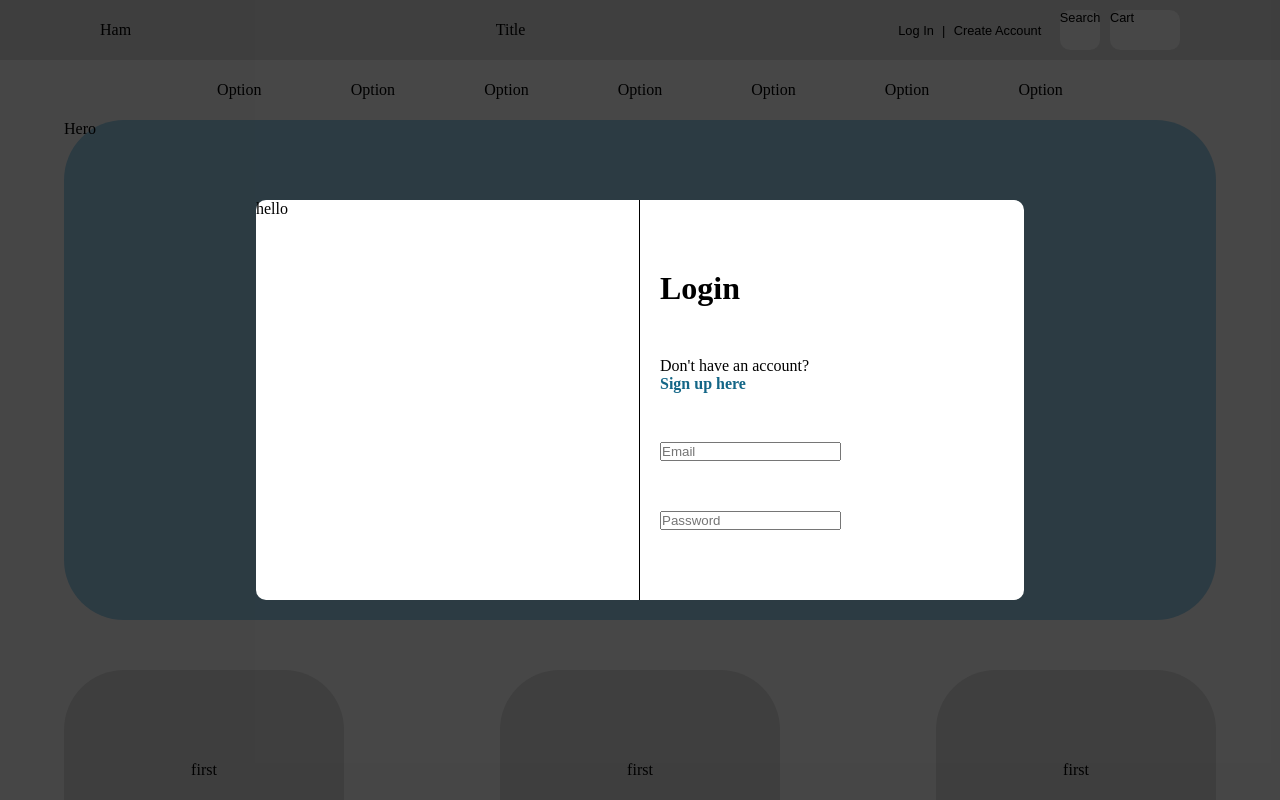
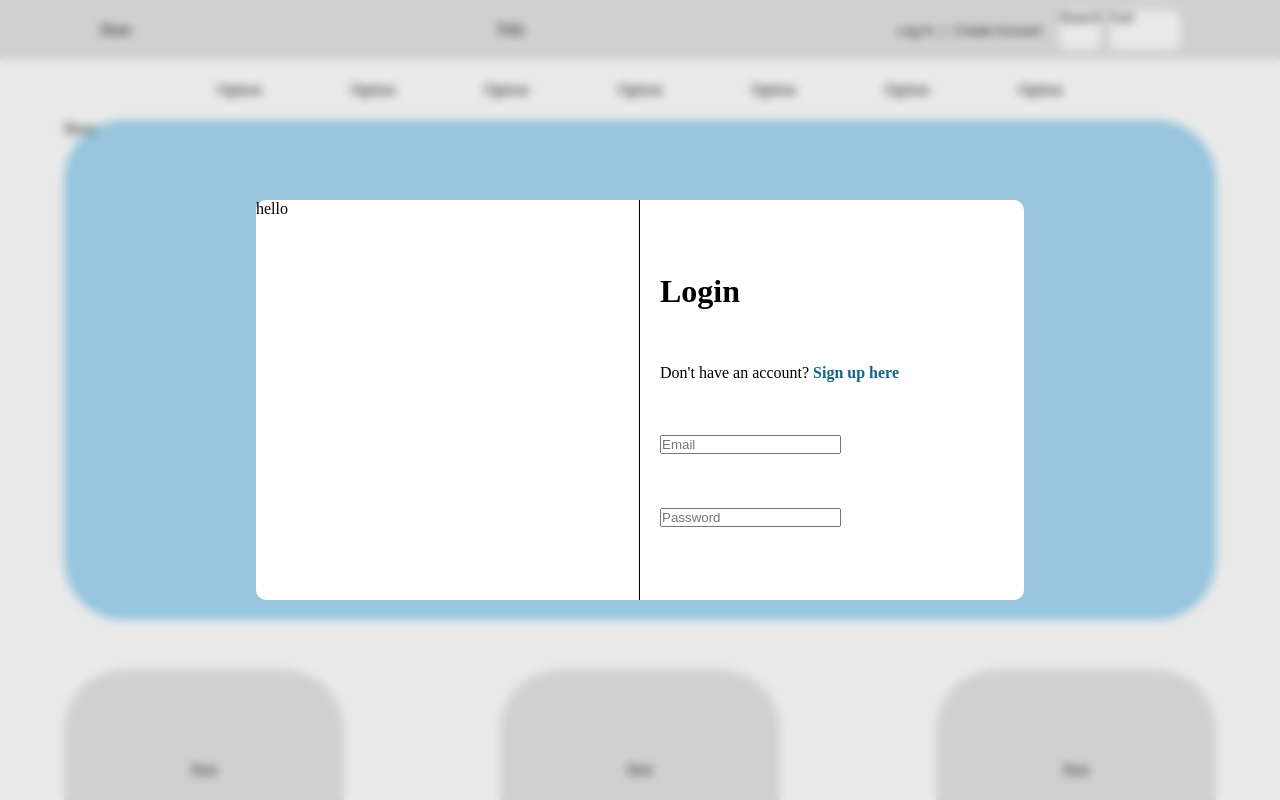
Before and after one commit to sblevins-dev/PremierSite, a React (Create React App) app in the folder frontend/: page / in a window 1280 px wide. Both pictures are taken after a click on the element "Log In". Shown: the top 800 px of the page. Built offline with nearby package versions, Linux system fonts and the light colour scheme.

Commit message:
added react-transition-group to login and register modals

```diff
--- a/frontend/package.json
+++ b/frontend/package.json
@@ -9,6 +9,7 @@
     "react": "^18.1.0",
     "react-dom": "^18.1.0",
     "react-scripts": "5.0.1",
+    "react-transition-group": "^4.4.2",
     "web-vitals": "^2.1.4"
   },
   "scripts": {
--- a/frontend/src/components/Login.js
+++ b/frontend/src/components/Login.js
@@ -1,15 +1,21 @@
 import "../css/login.css";
-import { useContext, useEffect } from "react";
+import { useContext, useEffect, useState } from "react";
 import { Context } from "../contexts/Context";
+import { Transition } from "react-transition-group";
 
 export const Login = () => {
-  const { loginRef, isLoginShown, setLoginShown, setRegisterShown } = useContext(Context);
+  const { loginRef, isLoginShown, setLoginShown, setRegisterShown } =
+    useContext(Context);
+
+  const [mountProp, setMountProp] = useState(false)
 
   // add event listener
   useEffect(() => {
     document
       .querySelector(".login-container")
       .addEventListener("click", handle);
+
+    setMountProp(true)
   });
 
   // handle outside click
@@ -24,18 +30,38 @@ export const Login = () => {
 
   // handle register link
   const handleRegisterClick = () => {
-    setLoginShown(false)
-    setRegisterShown(true)
+    setLoginShown(false);
+    setRegisterShown(true);
+  };
+
+  const duration = 500
+
+  const defaultStyle = {
+    transition: `opacity ${duration}ms ease-in-out`,
+    opacity: 0
+  }
+
+  const transitionStyles = {
+    entering: { opacity: 1 },
+    entered: {opacity: 1 },
   }
 
   return (
-    <div className="login-container">
+    <Transition in={mountProp}>
+      {state => (
+        <div className="login-container" style={{
+          ...defaultStyle,
+          ...transitionStyles[state]
+        }}>
         <div className="login-modal-wrapper" ref={loginRef}>
           <div className="login-img">hello</div>
           <form className="login-form">
             <h1>Login</h1>
             <p>
-            Don't have an account? <p className="register-link" onClick={handleRegisterClick}>Sign up here</p>
+              Don't have an account?{" "}
+              <span className="register-link" onClick={handleRegisterClick}>
+                Sign up here
+              </span>
             </p>
             <div className="form-group">
               <input type="email" placeholder="Email" />
@@ -46,5 +72,8 @@ export const Login = () => {
           </form>
         </div>
       </div>
+      )}
+
+    </Transition>
   );
 };
--- a/frontend/src/components/Register.js
+++ b/frontend/src/components/Register.js
@@ -1,16 +1,21 @@
 import "../css/register.css";
-import { useContext, useEffect } from "react";
+import { useContext, useEffect, useState } from "react";
 import { Context } from "../contexts/Context";
+import { Transition } from "react-transition-group";
 
 export const Register = () => {
   const { registerRef, isRegisterShown, setRegisterShown, setLoginShown } =
     useContext(Context);
+
+  const [mountProp, setMountProp] = useState(false);
 
   // add event listener
   useEffect(() => {
     document
       .querySelector(".register-container")
       .addEventListener("click", handle);
+
+    setMountProp(true);
   });
 
   // handle outside click
@@ -25,21 +30,42 @@ export const Register = () => {
 
   // handle login link
   const handleLoginClick = () => {
-    setRegisterShown(false)
-    setLoginShown(true)
-  }
+    setRegisterShown(false);
+    setLoginShown(true);
+  };
+
+  // fade in
+  const duration = 500;
+
+  const defaultStyle = {
+    transition: `opacity ${duration}ms ease-in-out`,
+    opacity: 0,
+  };
+
+  const transitionStyles = {
+    entering: { opacity: 1 },
+    entered: { opacity: 1 },
+  };
 
   return (
-    <div className="register-container">
+    <Transition in={mountProp}>
+      {(state) => (
+        <div
+          className="register-container"
+          style={{
+            ...defaultStyle,
+            ...transitionStyles[state],
+          }}
+        >
           <div className="register-modal-wrapper" ref={registerRef}>
             <div className="register-img">hello</div>
             <form className="register-form">
               <h1>Register</h1>
               <p>
                 Already have an account?{" "}
-            <p className="log-in-link" onClick={handleLoginClick}>
+                <span className="log-in-link" onClick={handleLoginClick}>
                   Sign in here
-            </p>
+                </span>
               </p>
               <div className="form-group">
                 <input type="email" placeholder="Email" />
@@ -50,5 +76,7 @@ export const Register = () => {
             </form>
           </div>
         </div>
+      )}
+    </Transition>
   );
 };
--- a/frontend/src/css/login.css
+++ b/frontend/src/css/login.css
@@ -5,7 +5,8 @@
     display: flex;
     align-items: center;
     justify-content: center;
-    background-color: rgba(0, 0, 0, 0.714);
+    background-color: rgba(128, 128, 128, 0.1);
+    backdrop-filter: blur(5px);
 }
 
 .login-modal-wrapper {
--- a/frontend/src/css/register.css
+++ b/frontend/src/css/register.css
@@ -5,7 +5,8 @@
     display: flex;
     align-items: center;
     justify-content: center;
-    background-color: rgba(0, 0, 0, 0.714);
+    background-color: rgba(128, 128, 128, 0.1);
+    backdrop-filter: blur(5px);
 }
 
 .register-modal-wrapper {
```
Also changed, not shown: 1 other file (tests, documents, lock files or other folders). Lines whose indentation alone changed are shown as unchanged.
